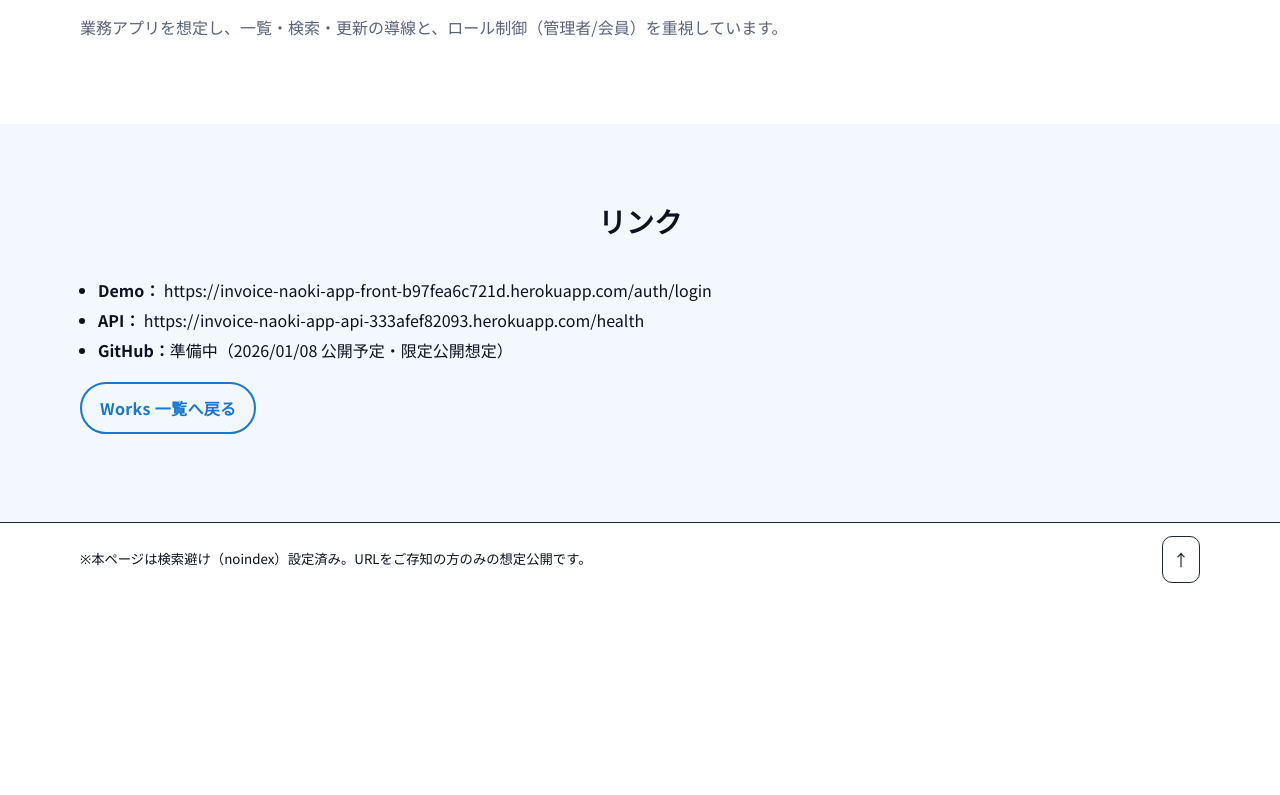
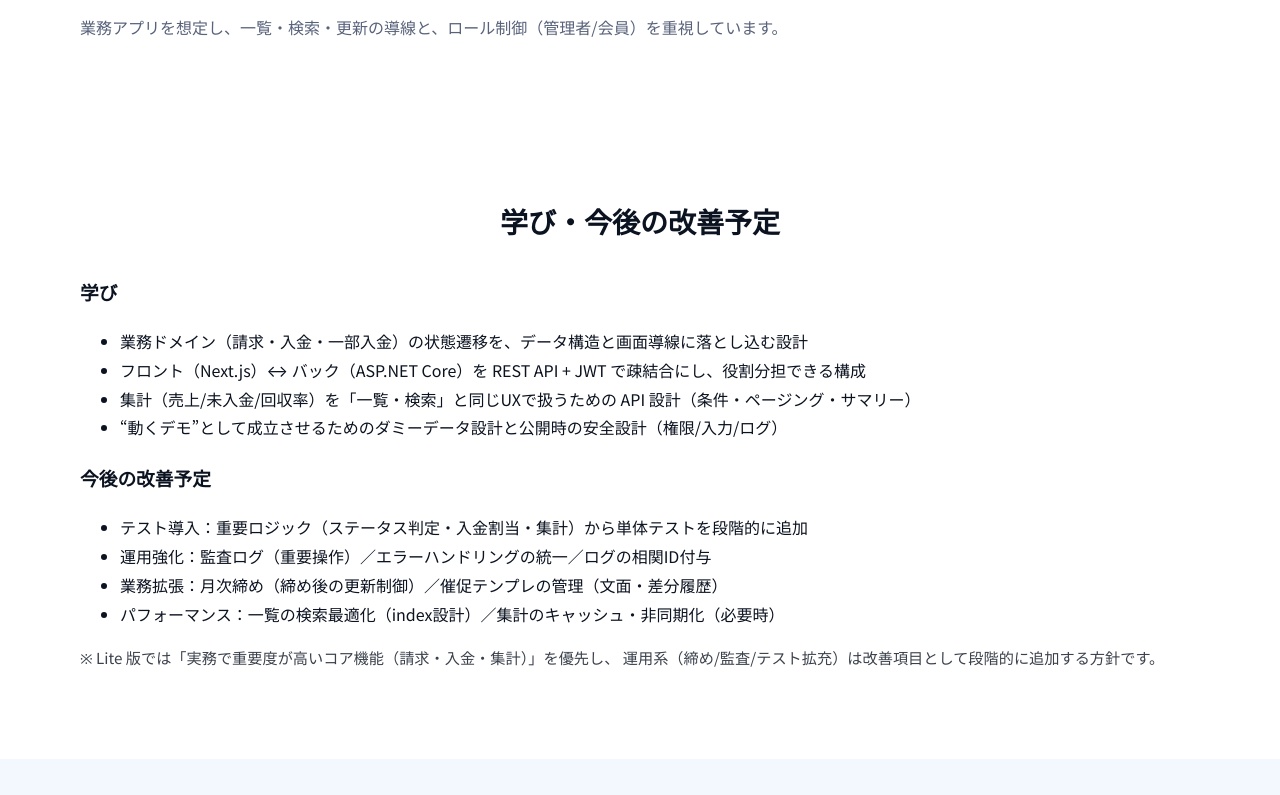
Before and after one commit to fewioaghwrao/my-portfoliohogwhigrox, a plain HTML site: page invoice.html in a window 1280 px wide. Shown: the part 4625-5420 px from the top of the page. Before the commit the page ends 5220 px from the top, so only its background shows below. Drawn offline with Linux system fonts and the light colour scheme.

Commit message:
Add files via upload

```diff
--- a/invoice.html
+++ b/invoice.html
@@ -358,6 +358,39 @@
       </div>
     </section>
 
+<!-- 学び・今後の改善予定 -->
+<section class="section">
+  <div class="container">
+    <header class="section__head reveal">
+      <h2 class="section__title">学び・今後の改善予定</h2>
+    </header>
+
+    <div class="reveal">
+      <h3 class="h3">学び</h3>
+      <ul class="list">
+        <li>業務ドメイン（請求・入金・一部入金）の状態遷移を、データ構造と画面導線に落とし込む設計</li>
+        <li>フロント（Next.js）↔ バック（ASP.NET Core）を REST API + JWT で疎結合にし、役割分担できる構成</li>
+        <li>集計（売上/未入金/回収率）を「一覧・検索」と同じUXで扱うための API 設計（条件・ページング・サマリー）</li>
+        <li>“動くデモ”として成立させるためのダミーデータ設計と公開時の安全設計（権限/入力/ログ）</li>
+      </ul>
+
+      <h3 class="h3 mt-3">今後の改善予定</h3>
+      <ul class="list">
+        <li>テスト導入：重要ロジック（ステータス判定・入金割当・集計）から単体テストを段階的に追加</li>
+        <li>運用強化：監査ログ（重要操作）／エラーハンドリングの統一／ログの相関ID付与</li>
+        <li>業務拡張：月次締め（締め後の更新制御）／催促テンプレの管理（文面・差分履歴）</li>
+        <li>パフォーマンス：一覧の検索最適化（index設計）／集計のキャッシュ・非同期化（必要時）</li>
+      </ul>
+
+      <p class="note mt-2">
+        ※ Lite 版では「実務で重要度が高いコア機能（請求・入金・集計）」を優先し、
+        運用系（締め/監査/テスト拡充）は改善項目として段階的に追加する方針です。
+      </p>
+    </div>
+  </div>
+</section>
+
+
     <!-- Links -->
     <section id="links" class="section section--alt">
       <div class="container">
```
